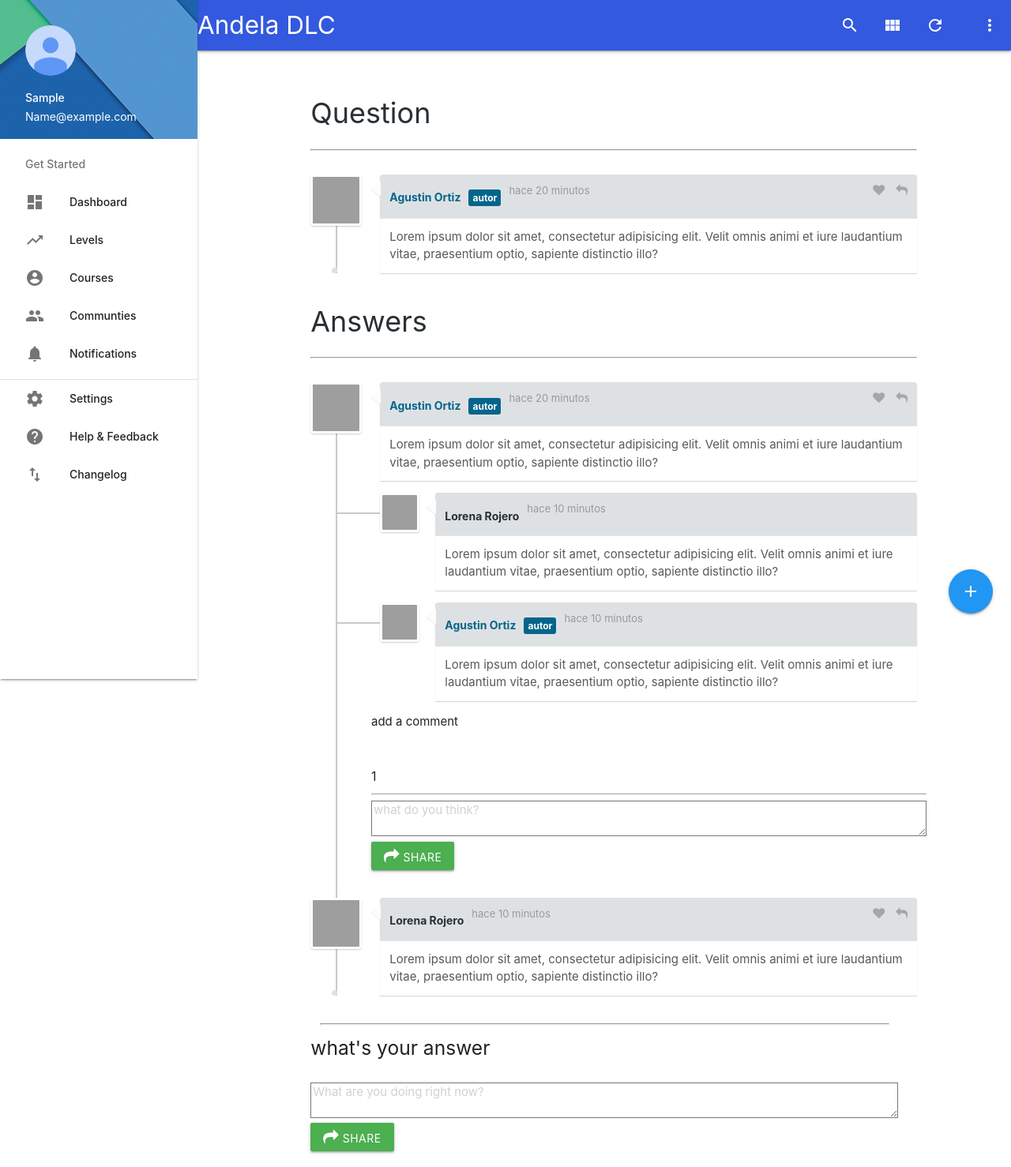
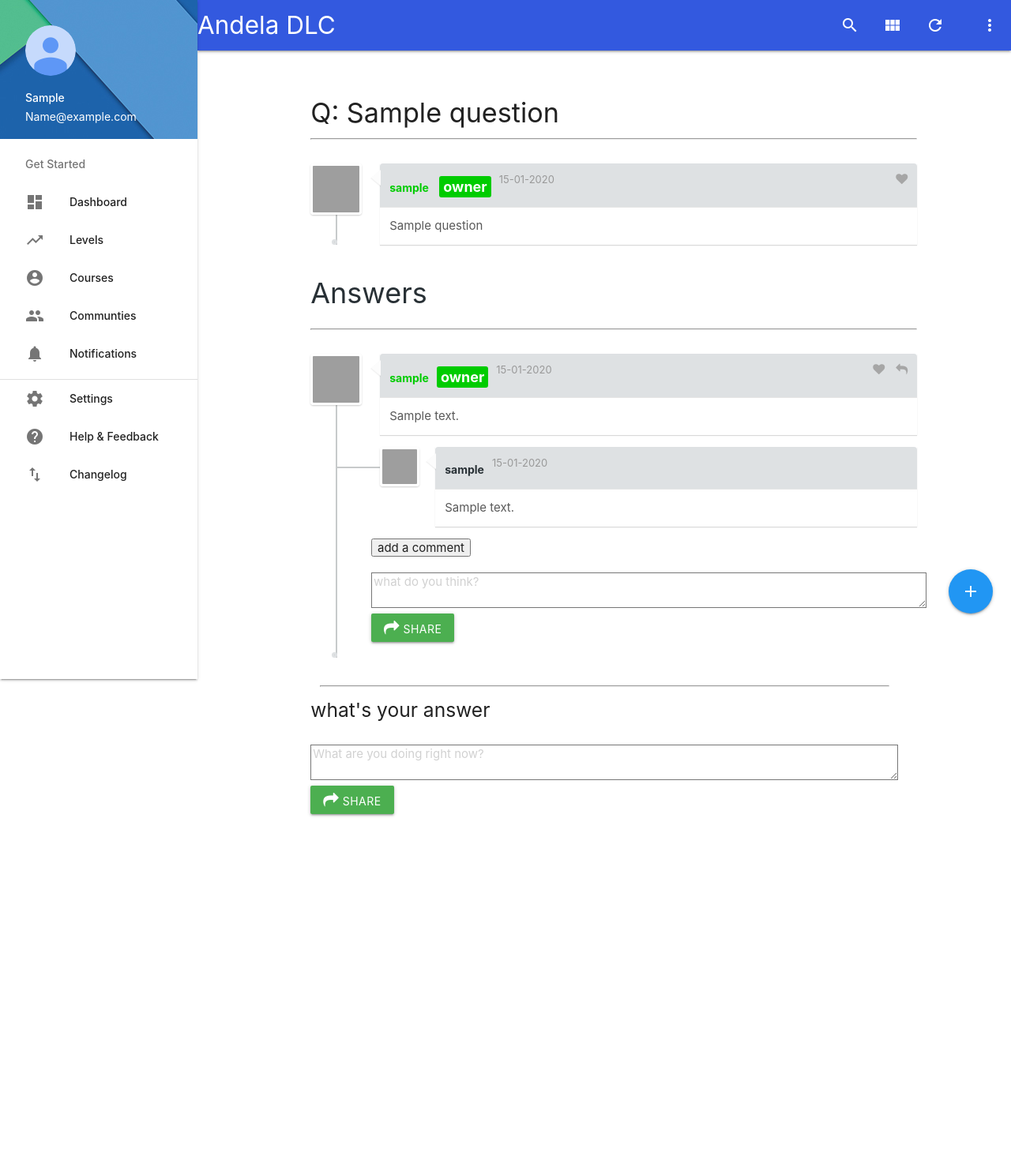
Before and after one commit to mnjaggah/DLC-andela, a Flask app: page /question_thread/1 in a window 1280 px wide. Shown: the whole page at 79% size. After the commit the page ends 1034 px from the top, so only its background shows below. Run offline with Flask 2, Linux system fonts and the light colour scheme; a user stored in the database is signed in; tables that the repository leaves empty hold one stand-in row (values such as "Sample post"); some libraries are stand-ins or nearby versions; grey boxes are pictures that could not be loaded.

Commit message:
(chore) modified template,model and view functionality, added jquery functionality

```diff
--- a/app/forms.py
+++ b/app/forms.py
@@ -54,4 +54,5 @@ class PostAnswerForm(Form):
 # Post answer form
 class PostReplyForm(Form):
     answer_id = StringField(validators=[DataRequired()])
+    question_id = StringField(validators=[DataRequired()])
     comment = PageDownField('Reply', validators=[DataRequired()])
--- a/app/models.py
+++ b/app/models.py
@@ -50,6 +50,7 @@ class ForumQuestion(db.Model):
     date_posted = db.Column(db.DateTime, default=datetime.utcnow)
     question_owner_id = db.Column(db.Integer, db.ForeignKey('user.id'), nullable=False)
     answers = db.relationship('ForumAnswer', backref='forum_question', lazy='dynamic')
+    answer_reply = db.relationship('ForumAnswerReply', backref='forum_question', lazy='dynamic')
     question_votes = db.relationship('QuestionVotes', backref='forum_question', lazy='dynamic')
 
     def __repr__(self):
@@ -71,6 +72,7 @@ class ForumAnswerReply(db.Model):
     id = db.Column(db.Integer, primary_key=True)
     reply_text = db.Column(db.String(80))
     date_posted = db.Column(db.DateTime, default=datetime.utcnow)
+    question_id = db.Column(db.Integer, db.ForeignKey('forum_question.id'), nullable=False)
     reply_owner_id = db.Column(db.Integer, db.ForeignKey('user.id'), nullable=False)
     reply_answer_id = db.Column(db.Integer, db.ForeignKey('forum_answer.id'), nullable=False)
 
--- /dev/null
+++ b/app/static/forum.js
@@ -0,0 +1,17 @@
+$(function () {
+    $(document).ready(function(){
+        $('.nested-replies-form').hide();
+    })
+
+    $('.show-hide-form').click(function(){
+        var box = $(this).parent().next();
+        if ( box.is(":hidden")){
+
+             box.show();
+        }
+        else{
+            box.hide();
+        }
+    })
+
+})
--- a/app/static/forum_thread.css
+++ b/app/static/forum_thread.css
@@ -206,12 +206,12 @@
 	border-radius: 0 0 4px 4px;
 }
 
-.comment-box .comment-name.by-author, .comment-box .comment-name.by-author a {color: #03658c;}
+.comment-box .comment-name.by-author, .comment-box .comment-name.by-author a {color: #00cc00;}
 .comment-box .comment-name.by-author:after {
-	content: 'autor';
-	background: #03658c;
+	content: 'owner';
+	background: #00cc00;
 	color: #FFF;
-	font-size: 12px;
+	font-size: 18px;
 	padding: 3px 5px;
 	font-weight: 700;
 	margin-left: 10px;
@@ -219,6 +219,11 @@
 	-moz-border-radius: 3px;
 	border-radius: 3px;
 }
+
+#answer_id {
+    display:none;
+}
+
 
 #answer-upload {
     resize:none
--- a/app/templates/base.html
+++ b/app/templates/base.html
@@ -17,6 +17,7 @@
     <!--<link type="text/css" rel="stylesheet" href="css/main.css"/>-->
     <script type="text/javascript" src="https://code.jquery.com/jquery-2.1.1.min.js"></script>
     <script type="text/javascript" src="../static/main.js"></script>
+    <script type="text/javascript" src="../static/forum.js"></script>
     <!--<script type="text/javascript" src="../static/js/materialize.min.js"><-->
 
     <!-- to Let browser know website is optimized for mobile-->
--- a/app/templates/forum_question_thread.html
+++ b/app/templates/forum_question_thread.html
@@ -6,9 +6,9 @@ Forums | Ask A question
 {% block content %}
 <div class="container">
 	<div class="row">
-	<!-- Contenedor Principal -->
+	<!-- question title -->
     <div class="comments-container">
-		<h1>Question </h1>
+		<h4>Q: {{ my_question.forum_title }} </h4>
         <hr>
 
         <ul id="comments-list" class="comments-list">
@@ -16,16 +16,17 @@ Forums | Ask A question
                 <div class="comment-main-level">
                     <!-- Avatar -->
                     <div class="comment-avatar"><img src="http://i9.photobucket.com/albums/a88/creaticode/avatar_1_zps8e1c80cd.jpg" alt=""></div>
-                    <!-- Contenedor del Comentario -->
+                    <!-- Cmain question -->
                     <div class="comment-box">
                         <div class="comment-head">
-                            <h6 class="comment-name by-author"><a href="http://creaticode.com/blog">Agustin Ortiz</a></h6>
-                            <span>hace 20 minutos</span>
-                            <i class="fa fa-reply"></i>
+                            <h6 class="comment-name by-author">
+								<a href="http://creaticode.com/blog">{{ my_question.user.username }}</a>
+							</h6>
+                            <span>{{ my_question.date_posted.strftime('%d-%m-%Y') }}</span>
                             <i class="fa fa-heart"></i>
                         </div>
                         <div class="comment-content">
-                            Lorem ipsum dolor sit amet, consectetur adipisicing elit. Velit omnis animi et iure laudantium vitae, praesentium optio, sapiente distinctio illo?
+                            {{ my_question.forum_question }}
                         </div>
                     </div>
                 </div>
@@ -35,62 +36,34 @@ Forums | Ask A question
 
         <h1> Answers </h1>
         <hr>
-
+		{% for answer in answer_stream %}
 		<ul id="comments-list" class="comments-list">
 			<li>
 				<div class="comment-main-level">
 					<!-- Avatar -->
 					<div class="comment-avatar"><img src="http://i9.photobucket.com/albums/a88/creaticode/avatar_1_zps8e1c80cd.jpg" alt=""></div>
-					<!-- Contenedor del Comentario -->
+					<!-- list of answers -->
 					<div class="comment-box">
 						<div class="comment-head">
-							<h6 class="comment-name by-author"><a href="http://creaticode.com/blog">Agustin Ortiz</a></h6>
-							<span>hace 20 minutos</span>
+							<h6 class="comment-name by-author">
+								<a href="http://creaticode.com/blog">{{ answer.user.username }}</a></h6>
+							<span>{{ answer.date_posted.strftime('%d-%m-%Y') }}</span>
 							<i class="fa fa-reply"></i>
 							<i class="fa fa-heart"></i>
 						</div>
 						<div class="comment-content">
-							Lorem ipsum dolor sit amet, consectetur adipisicing elit. Velit omnis animi et iure laudantium vitae, praesentium optio, sapiente distinctio illo?
+							{{ answer.forum_answer }}
 						</div>
 					</div>
 				</div>
-				<!-- Respuestas de los comentarios -->
+				<!-- reply list -->
+				{% if reply_stream|length == 0 %}
                   <ul class="comments-list reply-list">
-					<li>
-						<!-- Avatar -->
-						<div class="comment-avatar"><img src="http://i9.photobucket.com/albums/a88/creaticode/avatar_2_zps7de12f8b.jpg" alt=""></div>
-						<!-- Contenedor del Comentario -->
-						<div class="comment-box">
-							<div class="comment-head">
-								<h6 class="comment-name"><a href="http://creaticode.com/blog">Lorena Rojero</a></h6>
-								<span>hace 10 minutos</span>
-							</div>
-							<div class="comment-content">
-								Lorem ipsum dolor sit amet, consectetur adipisicing elit. Velit omnis animi et iure laudantium vitae, praesentium optio, sapiente distinctio illo?
-							</div>
-						</div>
-					</li>
-
-					<li>
-						<!-- Avatar -->
-						<div class="comment-avatar"><img src="http://i9.photobucket.com/albums/a88/creaticode/avatar_1_zps8e1c80cd.jpg" alt=""></div>
-						<!-- Contenedor del Comentario -->
-						<div class="comment-box">
-							<div class="comment-head">
-								<h6 class="comment-name by-author"><a href="http://creaticode.com/blog">Agustin Ortiz</a></h6>
-								<span>hace 10 minutos</span>
-							</div>
-							<div class="comment-content">
-								Lorem ipsum dolor sit amet, consectetur adipisicing elit. Velit omnis animi et iure laudantium vitae, praesentium optio, sapiente distinctio illo?
-							</div>
-						</div>
-					</li>
-
 					  <div class="row">
-		                <p>add a comment</p>
+						  <button type="button" class="show-hide-form">add a comment</button>
 					  </div>
 
-                    <div class="row">
+					  <div class="row nested-replies-form">
 
 							<div class="col-md-6">
 								<div class="widget-area no-padding blank">
@@ -107,7 +80,8 @@ Forums | Ask A question
 											</div>
 
 											{{ reply_form.hidden_tag() }}
-									{{ reply_form.answer_id(value="1", readonly=true) }}
+											{{ reply_form.answer_id(value= answer.id , readonly=true, style="display:none;") }}
+											{{ reply_form.question_id(value= my_question.id, readonly=true, style="display:none;") }}
 											{{ reply_form.comment(placeholder="what do you think?", id_='answer-upload textarea') }}
 											<button type="submit" class="btn btn-success green"><i class="fa fa-share"></i> Share</button>
 										</form>
@@ -116,27 +90,95 @@ Forums | Ask A question
 							</div>
 					  </div>
 				  </ul>
-			</li>
-
+                {% else%}
+					{% for reply in reply_stream %}
+						{% if reply.reply_answer_id == answer.id %}
+							<ul class="comments-list reply-list">
 								<li>
-				<div class="comment-main-level">
 									<!-- Avatar -->
 									<div class="comment-avatar"><img src="http://i9.photobucket.com/albums/a88/creaticode/avatar_2_zps7de12f8b.jpg" alt=""></div>
-					<!-- Contenedor del Comentario -->
+									<!-- reply-->
 									<div class="comment-box">
 										<div class="comment-head">
-							<h6 class="comment-name"><a href="http://creaticode.com/blog">Lorena Rojero</a></h6>
-							<span>hace 10 minutos</span>
-							<i class="fa fa-reply"></i>
-							<i class="fa fa-heart"></i>
+											<h6 class="comment-name"><a href="http://creaticode.com/blog">{{ reply.user.username }}</a></h6>
+											<span>{{ reply.date_posted.strftime('%d-%m-%Y') }}</span>
 										</div>
 										<div class="comment-content">
-							Lorem ipsum dolor sit amet, consectetur adipisicing elit. Velit omnis animi et iure laudantium vitae, praesentium optio, sapiente distinctio illo?
-						</div>
+											{{ reply.reply_text}}
 										</div>
 									</div>
 								</li>
+
+								<div class="row">
+									<button type="button" class="show-hide-form">add a comment</button>
+								</div>
+
+								<div class="row nested-replies-form">
+
+								<div class="col-md-6">
+									<div class="widget-area no-padding blank">
+										<div class="status-upload">
+											<form method="post" action="">
+												<div class="field">
+													{% if reply_form.answer_id.errors %}
+														{% for error in reply_form.answer_id.errors %}
+															<div class="notification_error">
+																{{ error }}
+															</div>
+														{% endfor %}
+													{% endif %}
+												</div>
+
+												{{ reply_form.hidden_tag() }}
+												{{ reply_form.answer_id(value=" answer.id ", readonly=true, style="display:none;") }}
+												{{ reply_form.question_id(value=" my_question.id ", readonly=true, style="display:none;") }}
+												{{ reply_form.comment(placeholder="what do you think?", id_='answer-upload textarea') }}
+												<button type="submit" class="btn btn-success green"><i class="fa fa-share"></i> Share</button>
+											</form>
+										</div><!-- Status Upload  -->
+									</div><!-- Widget Area -->
+								</div>
+								</div>
 							</ul>
+						{% else %}
+							<ul class="comments-list reply-list">
+					  			<div class="row">
+									<button type="button" class="show-hide-form">add a comment</button>
+								</div>
+
+								<div class="row nested-replies-form">
+
+									<div class="col-md-6">
+										<div class="widget-area no-padding blank">
+											<div class="status-upload">
+												<form method="post" action="">
+													<div class="field">
+														{% if reply_form.answer_id.errors %}
+															{% for error in reply_form.answer_id.errors %}
+																<div class="notification_error">
+																	{{ error }}
+																</div>
+															{% endfor %}
+														{% endif %}
+													</div>
+
+													{{ reply_form.hidden_tag() }}
+													{{ reply_form.answer_id(value= answer.id , readonly=true, style="display:none;") }}
+													{{ reply_form.question_id(value= my_question.id, readonly=true, style="display:none;") }}
+													{{ reply_form.comment(placeholder="what do you think?", id_='answer-upload textarea') }}
+													<button type="submit" class="btn btn-success green"><i class="fa fa-share"></i> Share</button>
+												</form>
+											</div><!-- Status Upload  -->
+										</div><!-- Widget Area -->
+									</div>
+								</div>
+				  			</ul>
+						{% endif %}
+					{% endfor %}
+				{% endif %}
+			</li>
+		</ul>
+		{% endfor %}
 	</div>
 	</div>
 
--- a/app/views.py
+++ b/app/views.py
@@ -122,6 +122,7 @@ def question_thread(question_id=None):
     question_number = request.args.get('question_id', question_id)
     my_question = get_object_or_404(ForumQuestion, ForumQuestion.id == question_number)
     answer_stream = ForumAnswer.query.filter_by(answer_question_id=question_number).all()
+    reply_stream = ForumAnswerReply.query.filter_by(question_id=question_number).all()
     answer_form = PostAnswerForm()
     if answer_form.validate_on_submit():
         answer = ForumAnswer(forum_answer=answer_form.answer.data,
@@ -135,10 +136,11 @@ def question_thread(question_id=None):
     if reply_form.validate_on_submit():
         reply = ForumAnswerReply(reply_text=reply_form.comment.data,
                                  reply_owner_id=current_user.id,
-                                 reply_answer_id=reply_form.answer_id.data
+                                 reply_answer_id=reply_form.answer_id.data,
+                                 question_id=reply_form.question_id.data
                                  )
         db.session.add(reply)
         db.session.commit()
         flash("Awesome. You have commented on an answer")
     return render_template('forum_question_thread.html', my_question=my_question, reply_form=reply_form,
-                           answer_form=answer_form, answer_stream=answer_stream)
+                           answer_form=answer_form, answer_stream=answer_stream, reply_stream=reply_stream)
```
Lines whose indentation alone changed are shown as unchanged.
